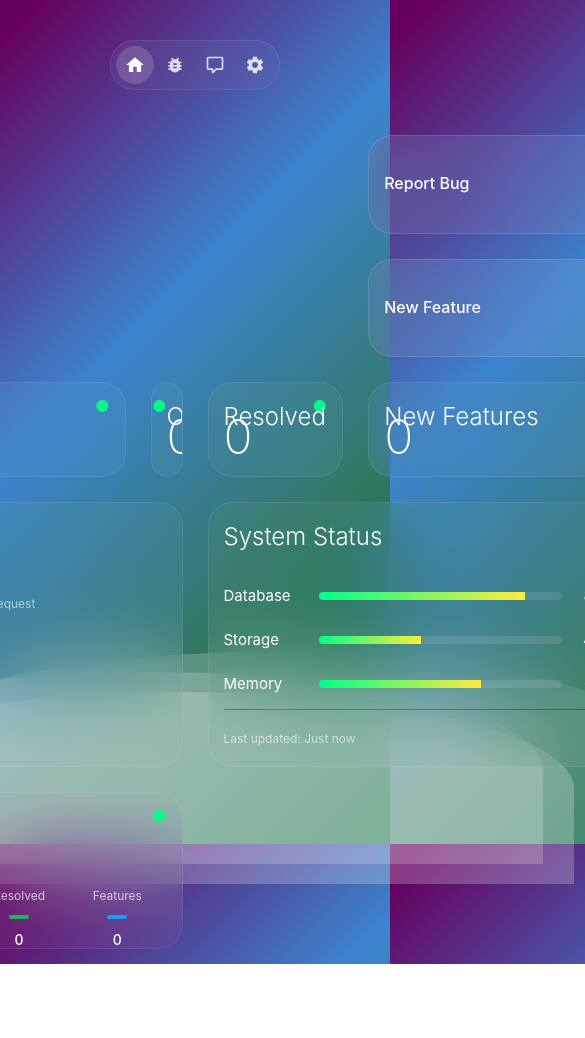
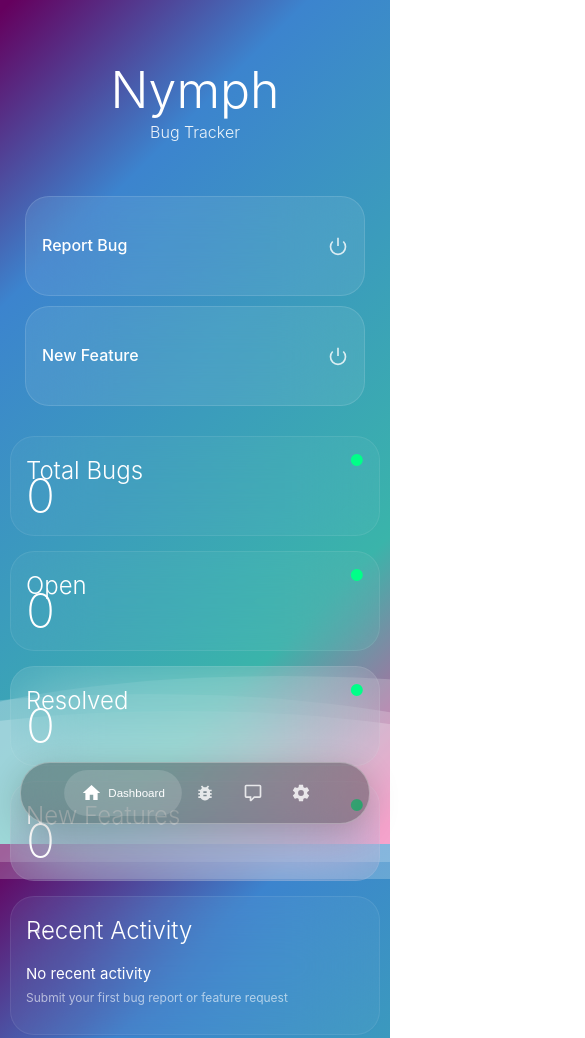
Before and after one commit to MeshVSC/Nymph, a plain HTML site: page index.html in a window 390 px wide. Shown: the top 1038 px of the page, 585 px wide, since content can reach past the window. Before the commit the page ends 964 px from the top, so only its background shows below. Drawn offline with Linux system fonts and the light colour scheme.

Commit message:
Update styles.css

```diff
--- a/styles.css
+++ b/styles.css
@@ -29,7 +29,7 @@ Responsive grid with proper proportional units
     /* Typography - Exact from README */
     --font-display: 'SF Pro Display', -apple-system, BlinkMacSystemFont, sans-serif;
     --font-text: 'SF Pro Text', -apple-system, BlinkMacSystemFont, sans-serif;
-    --title-size: 56px;       /* TITLE */
+    --title-size: 100px;       /* TITLE */
     --title-weight: 300;
     --subtitle-size: 28px;    /* SUBTITLE */
     --subtitle-weight: 350;
@@ -54,7 +54,7 @@ body {
     margin: auto;
     font-family: var(--font-text);
     overflow: auto;
-    background: linear-gradient(135deg, rgba(101,0,94,1) 3%, rgba(60,132,206,1) 38%, rgba(50,120,100,1) 68%, rgba(0,100,50,1) 98%);
+    background: linear-gradient(135deg, rgba(101,0,94,1) 1%, rgba(60,132,206,1) 25%, rgba(58,180,170,1) 75%, rgba(236,72,153,1) 98%);
     animation: gradient 15s ease infinite;
     background-size: 400% 400%;
     background-attachment: fixed;
@@ -181,16 +181,208 @@ body {
     }
 }
 
-@media (max-width: 464px) {
-    .app-grid {
-        grid-template-columns: 1fr;
-        padding: 15px;
+/* Mobile optimizations */
+@media (max-width: 768px) {
+    * {
+        box-sizing: border-box;
     }
 
-    :root {
-        --widget-4x4: 100%;
-        --widget-8x4: 100%;
-        --widget-8x8: 100%;
+    body {
+        font-size: 14px;
+        overflow-x: hidden;
+        padding: 0;
+        margin: 0;
+    }
+
+    .app-grid {
+        display: flex !important;
+        flex-direction: column !important;
+        padding: 10px !important;
+        gap: 15px !important;
+        width: 100vw !important;
+        max-width: 100vw !important;
+        margin: 0 !important;
+        justify-content: flex-start !important;
+    }
+
+    /* Reset all widgets to mobile-friendly */
+    .widget,
+    .widget-4x4,
+    .widget-8x4,
+    .widget-8x8,
+    .widget-large-width,
+    .widget-large-width-200h,
+    .widget-16x16,
+    .title-container,
+    .action-card-container,
+    .button-container {
+        width: calc(100vw - 20px) !important;
+        max-width: calc(100vw - 20px) !important;
+        height: auto !important;
+        min-height: 100px !important;
+        grid-column: unset !important;
+        grid-row: unset !important;
+        margin: 0 !important;
+        padding: 15px !important;
+        box-sizing: border-box !important;
+    }
+
+    /* Mobile Navigation */
+    .top-nav {
+        position: fixed !important;
+        bottom: 20px !important;
+        top: auto !important;
+        left: 50% !important;
+        transform: translateX(-50%) !important;
+        width: calc(100vw - 40px) !important;
+        max-width: 400px !important;
+        padding: 8px !important;
+        gap: 4px !important;
+        z-index: 1000 !important;
+        background: rgba(0, 0, 0, 0.3) !important;
+        backdrop-filter: blur(40px) !important;
+        border: 1px solid rgba(255, 255, 255, 0.3) !important;
+        box-shadow: 0 8px 32px rgba(0, 0, 0, 0.2) !important;
+        border-radius: 30px !important;
+    }
+
+    .top-nav .nav-item {
+        flex: 0 0 auto !important;
+        justify-content: center !important;
+        padding: 12px !important;
+        font-size: 11px !important;
+        border-radius: 50px !important;
+        min-width: 44px !important;
+        transition: all 0.4s cubic-bezier(0.25, 0.46, 0.45, 0.94) !important;
+    }
+
+    .top-nav .nav-item:hover,
+    .top-nav .nav-item.active {
+        padding: 12px 16px !important;
+    }
+
+    .top-nav .nav-text {
+        opacity: 0 !important;
+        max-width: 0 !important;
+        margin-left: 0 !important;
+        font-size: 11px !important;
+        overflow: hidden !important;
+        white-space: nowrap !important;
+        transition: opacity 0.4s cubic-bezier(0.25, 0.46, 0.45, 0.94),
+                    max-width 0.4s cubic-bezier(0.25, 0.46, 0.45, 0.94),
+                    margin-left 0.4s cubic-bezier(0.25, 0.46, 0.45, 0.94) !important;
+    }
+
+    .top-nav .nav-item:hover .nav-text,
+    .top-nav .nav-item.active .nav-text {
+        opacity: 1 !important;
+        max-width: 80px !important;
+        margin-left: 6px !important;
+    }
+
+    .side-nav {
+        display: none !important;
+    }
+
+    /* Mobile sections */
+    .section {
+        margin-top: 20px !important;
+        margin-bottom: 100px !important;
+        padding: 0 !important;
+        width: 100vw !important;
+        max-width: 100vw !important;
+        overflow-x: hidden !important;
+    }
+
+    /* Mobile action cards */
+    .action-card-container {
+        display: flex !important;
+        flex-direction: column !important;
+        gap: 10px !important;
+        padding: 15px !important;
+    }
+
+    .action-card {
+        width: 100% !important;
+        height: 60px !important;
+        padding: 12px 16px !important;
+        margin: 0 !important;
+    }
+
+    /* Mobile title */
+    .title-container {
+        text-align: center !important;
+        padding: 20px 15px !important;
+        background: none !important;
+        border: none !important;
+    }
+
+    .title {
+        font-size: 50px !important;
+    }
+
+    .subtitle {
+        margin: -10px 0 0 0 !important;
+    }
+
+    .subtitle {
+        font-size: 16px !important;
+    }
+
+    /* Mobile forms */
+    .form-field input,
+    .form-field textarea,
+    .form-field select {
+        width: 100% !important;
+        padding: 14px !important;
+        font-size: 16px !important;
+        border-radius: 10px !important;
+        box-sizing: border-box !important;
+    }
+
+    .form-button {
+        width: 100% !important;
+        height: 48px !important;
+        font-size: 16px !important;
+        margin: 10px 0 !important;
+        box-sizing: border-box !important;
+    }
+
+    /* Mobile table */
+    .table-container {
+        overflow-x: auto !important;
+        -webkit-overflow-scrolling: touch !important;
+        width: 100% !important;
+    }
+
+    .table {
+        min-width: 600px !important;
+        width: 100% !important;
+    }
+
+    .table th,
+    .table td {
+        padding: 8px !important;
+        font-size: 12px !important;
+    }
+
+    /* Reset grid positioning for mobile */
+    [class*="grid-pos-"] {
+        grid-column: unset !important;
+        grid-row: unset !important;
+    }
+
+    [class*="span-"] {
+        grid-column: unset !important;
+        grid-row: unset !important;
+    }
+
+    /* Mobile toasts */
+    .toast-container {
+        top: 20px !important;
+        right: 10px !important;
+        left: 10px !important;
+        max-width: none !important;
     }
 }
 
@@ -325,7 +517,7 @@ body {
     font-size: var(--subtitle-size);
     font-weight: var(--subtitle-weight);
     color: rgba(255, 255, 255, 0.9);
-    margin: -5px 0 0 0;
+    margin: -15px 0 0 0;
 }
 
 .card-title {
```
